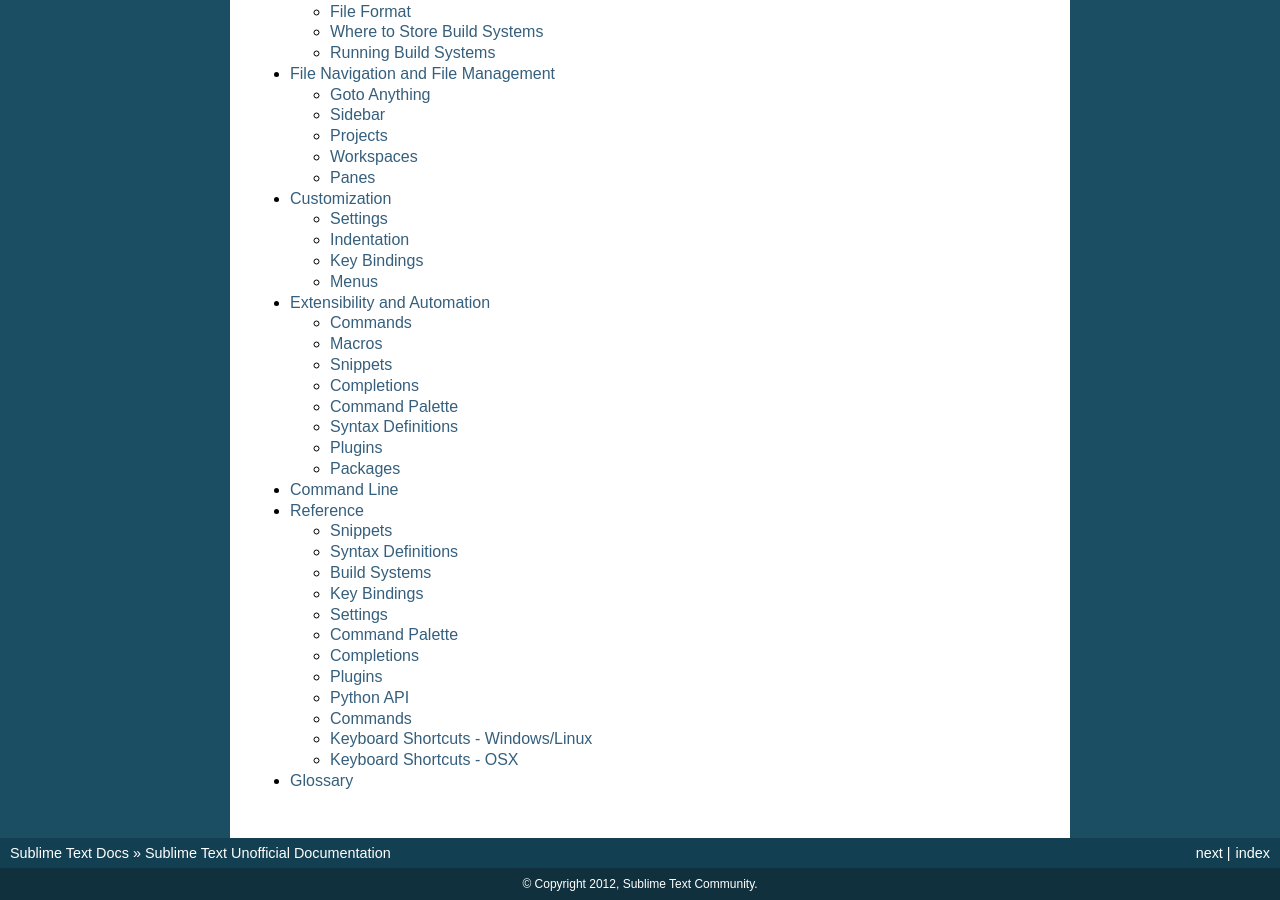
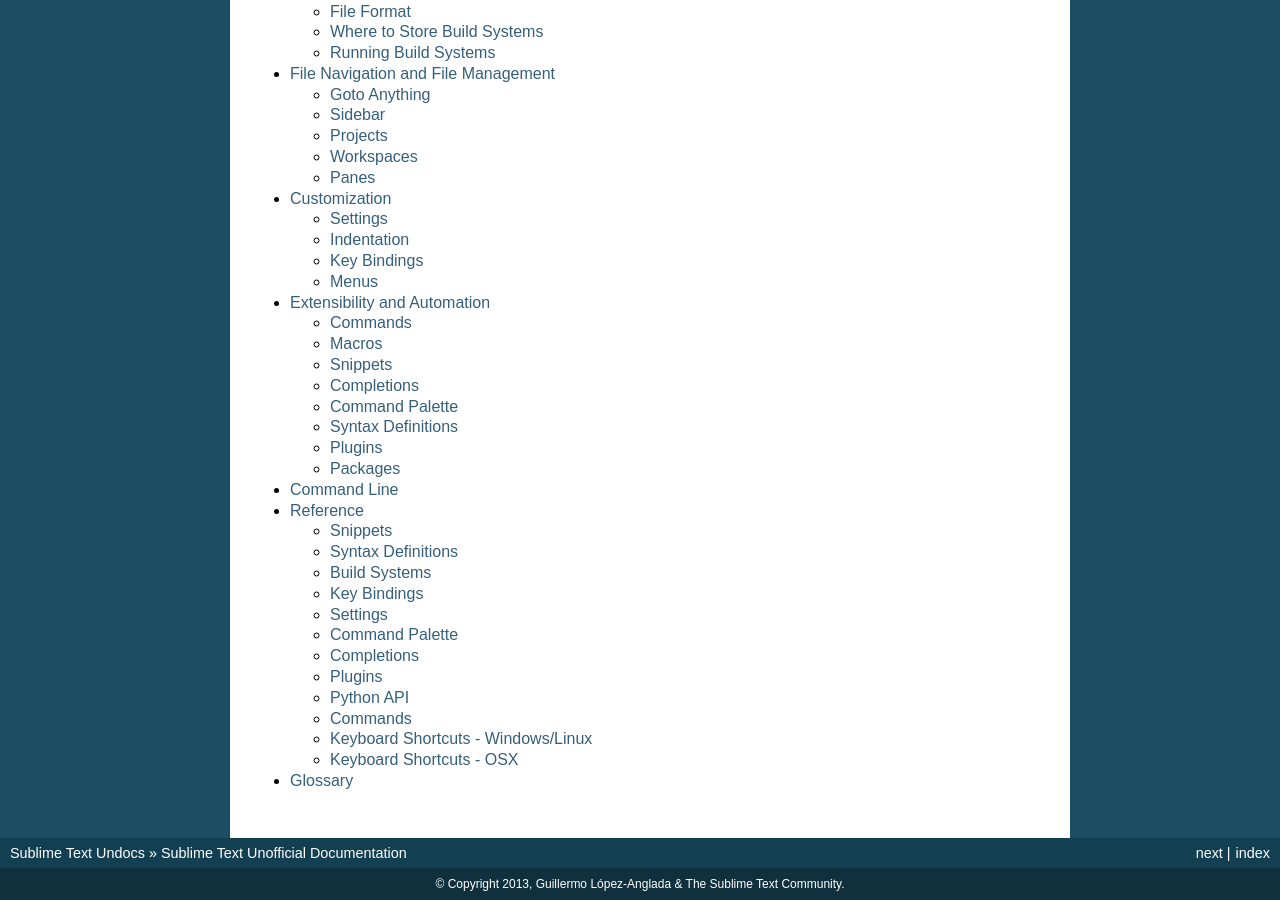
Before and after one commit to guillermooo/sublime-undocs, a Sphinx documentation site: the page built from source/index.rst, in a window 1280 px wide and 900 px high, scrolled down 756 px. Built offline with Sphinx 7.4.7, drawn with Linux system fonts in a browser that asks for light colours; some of the changed text lies outside the part shown.

Commit message:
edit
--HG--
extra : rebase_source : e24a6a48bd40c6586609a8c6b065d78e233773b0

```diff
--- a/source/conf.py
+++ b/source/conf.py
@@ -41,16 +41,16 @@
 
 # General information about the project.
 project = u'Sublime Text Unofficial Documentation'
-copyright = u'2012, Sublime Text Community'
+copyright = u'2013, Guillermo López-Anglada & The Sublime Text Community'
 
 # The version info for the project you're documenting, acts as replacement for
 # |version| and |release|, also used in various other places throughout the
 # built documents.
 #
 # The short X.Y version.
-version = '2.0'
+version = '3.0'
 # The full version, including alpha/beta/rc tags.
-release = '2.0'
+release = '3.0'
 
 # The language for content autogenerated by Sphinx. Refer to documentation
 # for a list of supported languages.
@@ -106,7 +106,7 @@
 html_title = "Sublime Text Unofficial Documentation"
 
 # A shorter title for the navigation bar.  Default is the same as html_title.
-html_short_title = 'Sublime Text Docs'
+html_short_title = 'Sublime Text Undocs'
 
 # The name of an image file (relative to this directory) to place at the top
 # of the sidebar.
@@ -212,5 +212,5 @@
 # (source start file, name, description, authors, manual section).
 man_pages = [
     ('index', 'sublimetexthelp', u'Sublime Text Unofficial Documentation',
-     [u'Sublime Text Community'], 1)
+     ['Guillermo López-Anglada'], [u'Sublime Text Community'], 1)
 ]
```
